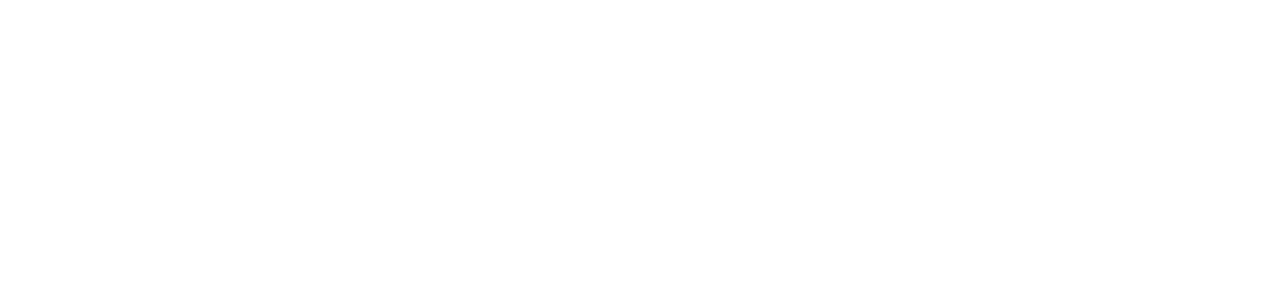
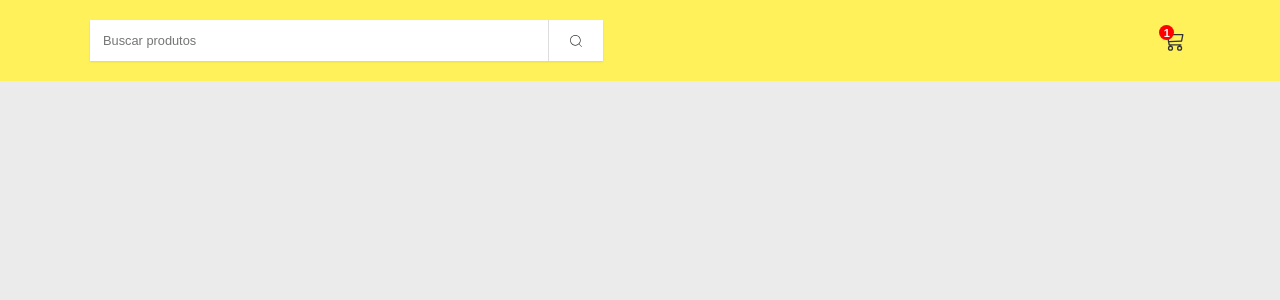
Before and after one commit to ovzm/shopping-cart, a React (Vite) app: page / in a window 1280 px wide. Shown: the top 300 px of the page. Built offline with nearby package versions, Linux system fonts and the light colour scheme.

Commit message:
feat: create header component

```diff
--- a/package.json
+++ b/package.json
@@ -11,7 +11,8 @@
   },
   "dependencies": {
     "react": "^19.2.4",
-    "react-dom": "^19.2.4"
+    "react-dom": "^19.2.4",
+    "react-icons": "^5.6.0"
   },
   "devDependencies": {
     "@eslint/js": "^9.39.4",
--- a/src/App.jsx
+++ b/src/App.jsx
@@ -1,8 +1,10 @@
+import Header from "./components/Header/Header"
+
 function App() {
 
   return (
     <>
-
+      <Header/>
     </>
   )
 }
--- /dev/null
+++ b/src/components/CartButton/CartButton.css
@@ -0,0 +1,29 @@
+.cart__button {
+    font-size: 1.3rem;
+    display: flex;
+    align-items: center;
+    justify-content: center;
+    padding: 5px;
+    border: none;
+    background: none;
+    cursor: pointer;
+    position: relative;
+    margin-left: 20px;
+    color: #333;
+}
+
+.cart__status {
+    background-color: red;
+    width: 15px;
+    height: 15px;
+    position: absolute;
+    top: 0;
+    left: 0;
+    color: white;
+    font-size: 11px;
+    font-weight: 600;
+    border-radius: 15px;
+    display: flex;
+    align-items: center;
+    justify-content: center;
+}
--- /dev/null
+++ b/src/components/CartButton/CartButton.jsx
@@ -0,0 +1,14 @@
+import React from 'react'
+import { BsCart3 } from "react-icons/bs";
+import './CartButton.css'
+
+function CartButton() {
+  return (
+    <button className="cart__button">
+        <BsCart3/>
+        <span className="cart__status">1</span>
+    </button>
+  )
+}
+
+export default CartButton
--- /dev/null
+++ b/src/components/Header/Header.css
@@ -0,0 +1,13 @@
+.header {
+    background-color: #fff159;
+    position: fixed;
+    width: 100%;
+}
+
+/* acessa a div filha do header e ñ todas as divs */
+.header > div {
+    display: flex;
+    justify-content: space-between;
+    align-items: center;
+    padding: 20px;
+}
--- /dev/null
+++ b/src/components/Header/Header.jsx
@@ -0,0 +1,17 @@
+import React from 'react'
+import SearchBar from '../SearchBar/SearchBar'
+import './Header.css'
+import CartButton from '../CartButton/CartButton'
+
+function Header() {
+  return (
+    <header className='header'>
+        <div className="container">
+           <SearchBar/>
+           <CartButton/>
+        </div>
+    </header>
+  )
+}
+
+export default Header
--- /dev/null
+++ b/src/components/SearchBar/SearchBar.css
@@ -0,0 +1,30 @@
+.search-bar {
+    display: flex;
+    background-color: white;
+    width: 100%;
+    max-width: 500px;
+    justify-content: space-between;
+    box-shadow: 0px 1px 2px 0 rgba(0, 0, 0, 0.1);
+    gap: 13px;
+    padding-right: 13px;
+}
+
+.search__input {
+    padding: 13px;
+    flex-grow: 1;
+    border: none;
+    outline: none;
+    font-size: 0.8rem;
+    font-weight: 500px;
+    border-right: 1px solid #ddd;
+}
+
+.search__button {
+    background: none;
+    border: none;
+    font-size: 1rem;
+    display: flex;
+    align-items: center;
+    justify-content: center;
+    color: #333;
+}
--- /dev/null
+++ b/src/components/SearchBar/SearchBar.jsx
@@ -0,0 +1,20 @@
+import React, {useState} from 'react'
+import { CiSearch } from "react-icons/ci";
+
+import './SearchBar.css';
+
+function SearchBar() {
+
+    const [searchValue ,setSearchValue] = useState('');
+
+  return (
+    <form className='search-bar'>
+        <input type="search" value={searchValue} placeholder='Buscar produtos' className='search__input' required onChange={(e) => setSearchValue(e.target.value)} />
+        <button type='submit' className='search__button'>
+            <CiSearch />
+        </button>
+    </form>
+  )
+}
+
+export default SearchBar
--- a/src/index.css
+++ b/src/index.css
@@ -1,59 +1,9 @@
 body {
   margin: 0;
+  background-color: #ebebeb;
 }
 
-#root {
-  width: 1126px;
-  max-width: 100%;
+.container {
+  max-width: 1100px;
   margin: 0 auto;
-  text-align: center;
-  border-inline: 1px solid var(--border);
-  min-height: 100svh;
-  display: flex;
-  flex-direction: column;
-  box-sizing: border-box;
 }
-
-h1,
-h2 {
-  font-family: var(--heading);
-  font-weight: 500;
-  color: var(--text-h);
-}
-
-h1 {
-  font-size: 56px;
-  letter-spacing: -1.68px;
-  margin: 32px 0;
-  @media (max-width: 1024px) {
-    font-size: 36px;
-    margin: 20px 0;
-  }
-}
-h2 {
-  font-size: 24px;
-  line-height: 118%;
-  letter-spacing: -0.24px;
-  margin: 0 0 8px;
-  @media (max-width: 1024px) {
-    font-size: 20px;
-  }
-}
-p {
-  margin: 0;
-}
-
-code,
-.counter {
-  font-family: var(--mono);
-  display: inline-flex;
-  border-radius: 4px;
-  color: var(--text-h);
-}
-
-code {
-  font-size: 15px;
-  line-height: 135%;
-  padding: 4px 8px;
-  background: var(--code-bg);
-}
```
Also changed, not shown: 1 other file (tests, documents, lock files or other folders).
